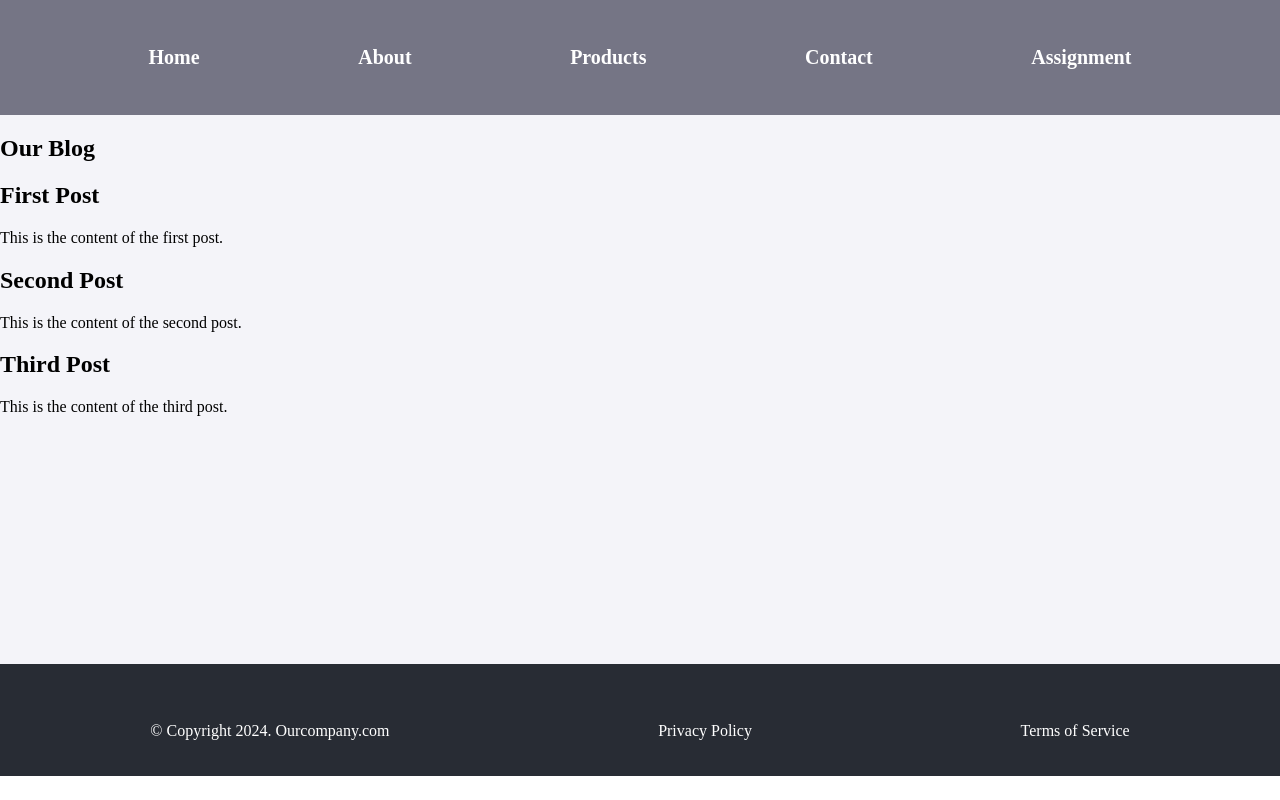
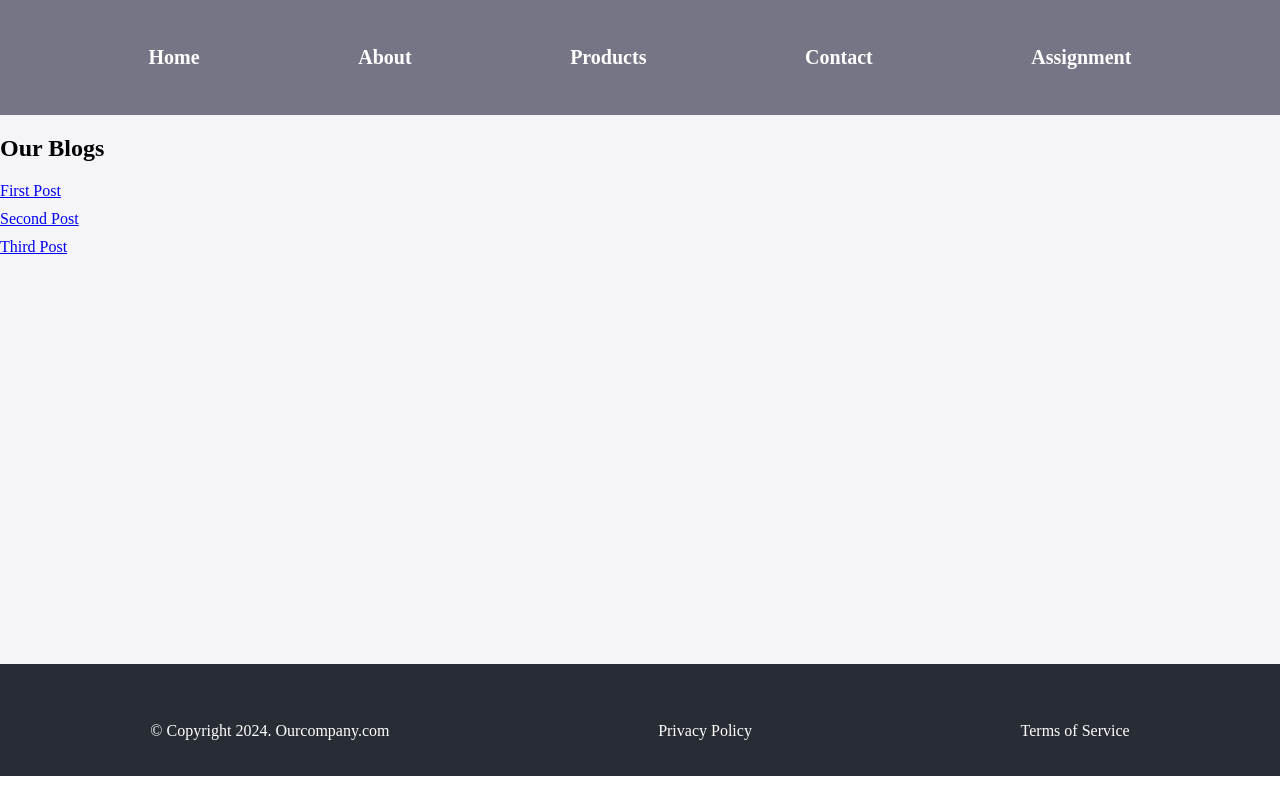
Before and after one commit to guranda26/online-shop, a React (Create React App) app: page /blogs in a window 1280 px wide. Built offline with nearby package versions, Linux system fonts and the light colour scheme.

Commit message:
add dynamic routing

```diff
--- a/src/App.js
+++ b/src/App.js
@@ -6,7 +6,9 @@ import Layout from "./Layout";
 import Contact from "./components/Contact";
 import Products from "./components/Products";
 import NewObject from "./components/NewObject";
-import Blog from "./components/Blog";
+import Blog from "./components/BlogItems";
+import BlogItems from "./components/BlogItems";
+import BlogItem from "./components/BlogItem";
 
 function App() {
   return (
@@ -18,7 +20,8 @@ function App() {
           <Route path="/about" element={<About />} />
           <Route path="/contact" element={<Contact />} />
           <Route path="/products" element={<Products />} />
-          <Route path="/blogs" element={<Blog />} />
+          <Route path="/blogs" element={<BlogItems />} />
+          <Route path="/blogs/posts/:id" element={<BlogItem />} />
           <Route path="/assignment-3" element={<NewObject />} />
         </Route>
       </Routes>
--- a/src/components/Blog.jsx
+++ /dev/null
@@ -1,22 +0,0 @@
-import React from "react";
-import { postsData } from "../utils/postsData";
-
-const posts = postsData();
-
-const Blog = () => {
-  return (
-    <section>
-      <h1>Our Blog</h1>
-      {posts.map((post) => {
-        return (
-          <div key={post.id}>
-            <h2>{post.title}</h2>
-            <p>{post.content}</p>
-          </div>
-        );
-      })}
-    </section>
-  );
-};
-
-export default Blog;
--- /dev/null
+++ b/src/components/BlogItem.jsx
@@ -0,0 +1,21 @@
+import React from "react";
+import { postsData } from "../utils/postsData";
+import { Link, useParams } from "react-router-dom";
+
+const posts = postsData();
+
+const BlogItem = () => {
+  const { id } = useParams();
+  const post = posts.find((post) => post.id === parseInt(id));
+  if (!post) return <h2>No post found on this route.</h2>;
+
+  return (
+    <section>
+      <h2>{post.title}</h2>
+      <p>{post.content}</p>
+      <Link to={"/blogs"}>Return back</Link>
+    </section>
+  );
+};
+
+export default BlogItem;
--- /dev/null
+++ b/src/components/BlogItems.jsx
@@ -0,0 +1,25 @@
+import React from "react";
+import { postsData } from "../utils/postsData";
+import { Link } from "react-router-dom";
+import "../styles/BlogItems.css";
+
+const posts = postsData();
+
+const BlogItems = () => {
+  return (
+    <section className="blog-page">
+      <h1 className="blog-title">Our Blogs</h1>
+      <ul>
+        {posts.map((post) => {
+          return (
+            <li key={post.id} className="blog-items">
+              <Link to={`posts/${post.id}`}>{post.title}</Link>
+            </li>
+          );
+        })}
+      </ul>
+    </section>
+  );
+};
+
+export default BlogItems;
```
Also changed, not shown: src/styles/BlogItems.css (added).
